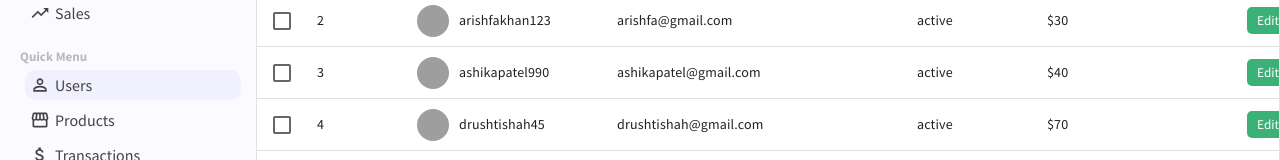
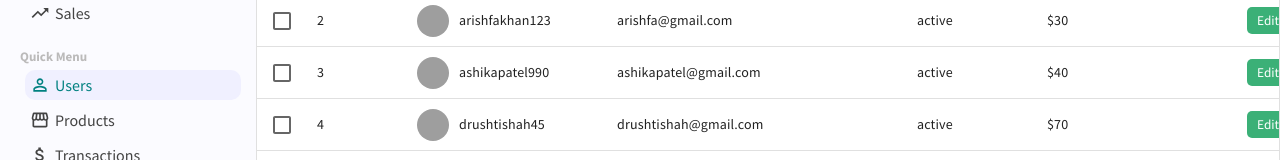
Before and after one commit to harshil-pethani/Admin-Dashboard, a React (Create React App) app: page /users in a window 1280 px wide. Shown: the part 174-334 px from the top of the page. Built offline with nearby package versions, Linux system fonts and the light colour scheme; grey boxes are pictures that could not be loaded.

Commit message:
fixed some UI bugs

```diff
--- a/src/Components/Sidebar/Sidebar.scss
+++ b/src/Components/Sidebar/Sidebar.scss
@@ -33,9 +33,7 @@
           &.active,
           &:hover {
             background-color: rgb(240, 240, 255);
-          }
-
-          .active {
+            color: teal;
             width: 100%;
             background-color: rgb(240, 240, 255);
             display: flex;
```
